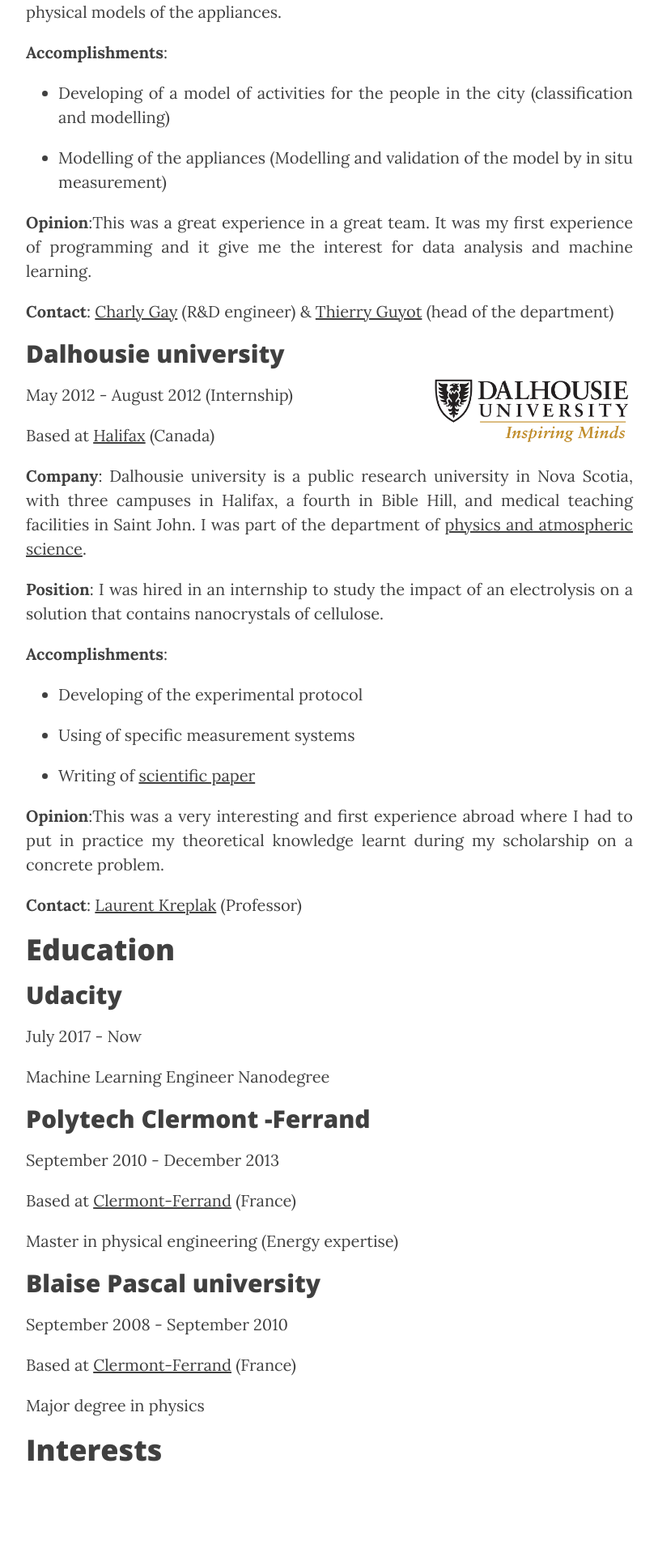
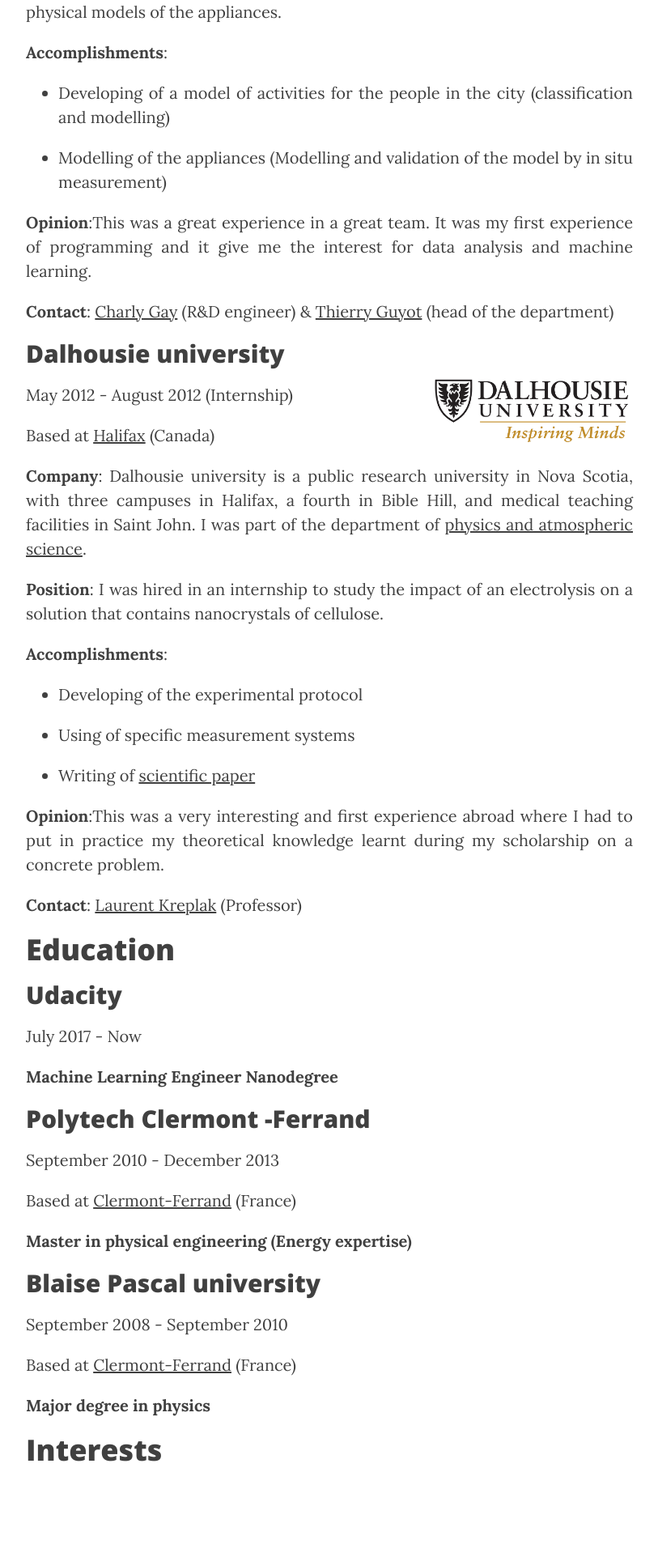
Before and after one commit to jeanmidevacc/jeanmidevacc.github.io, a Jekyll site: the page built from about.html, in a window 1280 px wide. Shown: the part 4482-6400 px from the top of the page at 81% size, without its empty margins (233-1046 px from the left). Built offline with Jekyll 4.4.1, drawn with Linux system fonts in a browser that asks for light colours; nearby versions of some CDN libraries; grey boxes are pictures that could not be loaded.

```diff
--- a/about.html
+++ b/about.html
@@ -252,7 +252,7 @@
 <!-- <img src="../img/about/logo/udacity.png" align="right" height="100" width="200"> -->
 <p>July 2017 - Now
 </p>
-<p>Machine Learning Engineer Nanodegree
+<p><b>Machine Learning Engineer Nanodegree</b>
 </p>
 <h2>Polytech Clermont -Ferrand</h2>
 <!--<img src="../img/about/logo/cea_4.png" align="left" style="margin:0 10px 0 0 ">//-->
@@ -260,7 +260,7 @@
 </p>
 <p>Based at <a href="https://www.google.co.uk/maps/place/Clermont-Ferrand,+France/data=!4m2!3m1!1s0x47f71bdd7f2e8507:0x3994306038a06f22?sa=X&ved=0ahUKEwjOyq72qsDWAhVJmbQKHWA5DboQ8gEIlwEwEA">Clermont-Ferrand</a> (France)
 </p>
-<p>Master in physical engineering (Energy expertise)
+<p><b>Master in physical engineering (Energy expertise)</b>
 </p>
 <h2>Blaise Pascal university</h2>
 <!--<img src="../img/about/logo/cea_4.png" align="left" style="margin:0 10px 0 0 ">//-->
@@ -268,7 +268,7 @@
 </p>
 <p>Based at <a href="https://www.google.co.uk/maps/place/Clermont-Ferrand,+France/data=!4m2!3m1!1s0x47f71bdd7f2e8507:0x3994306038a06f22?sa=X&ved=0ahUKEwjOyq72qsDWAhVJmbQKHWA5DboQ8gEIlwEwEA">Clermont-Ferrand</a> (France)
 </p>
-<p>Major degree in physics
+<p><b>Major degree in physics</b>
 </p>
 
 
```
